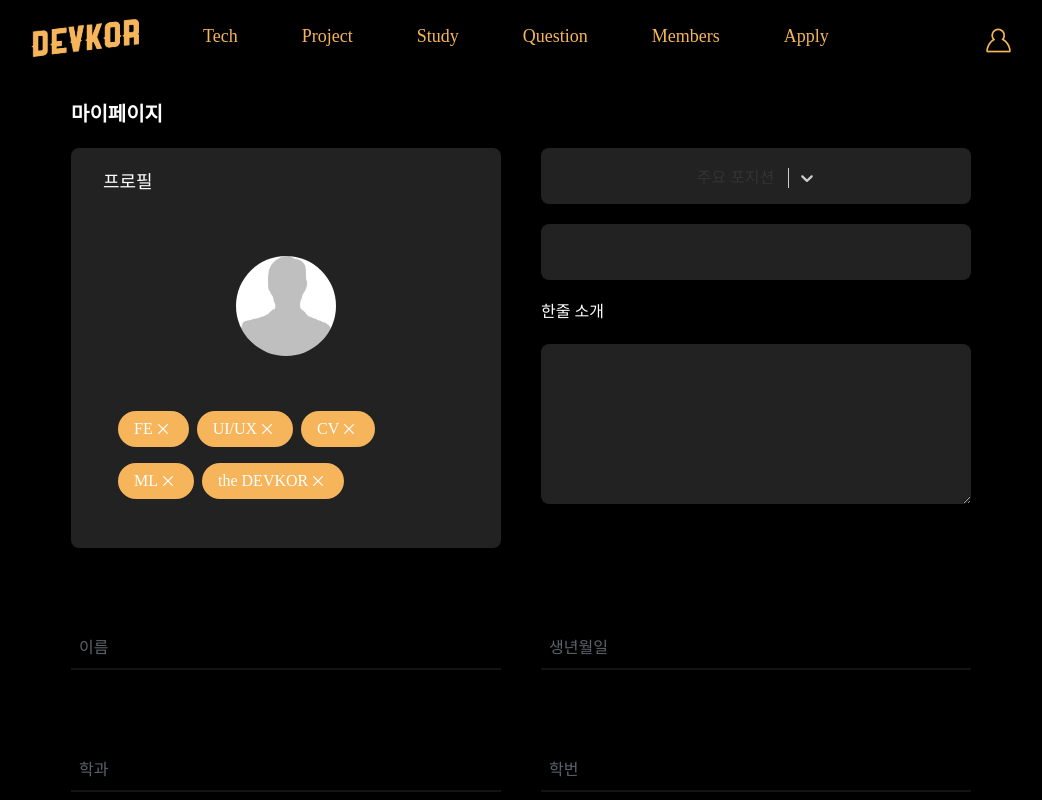
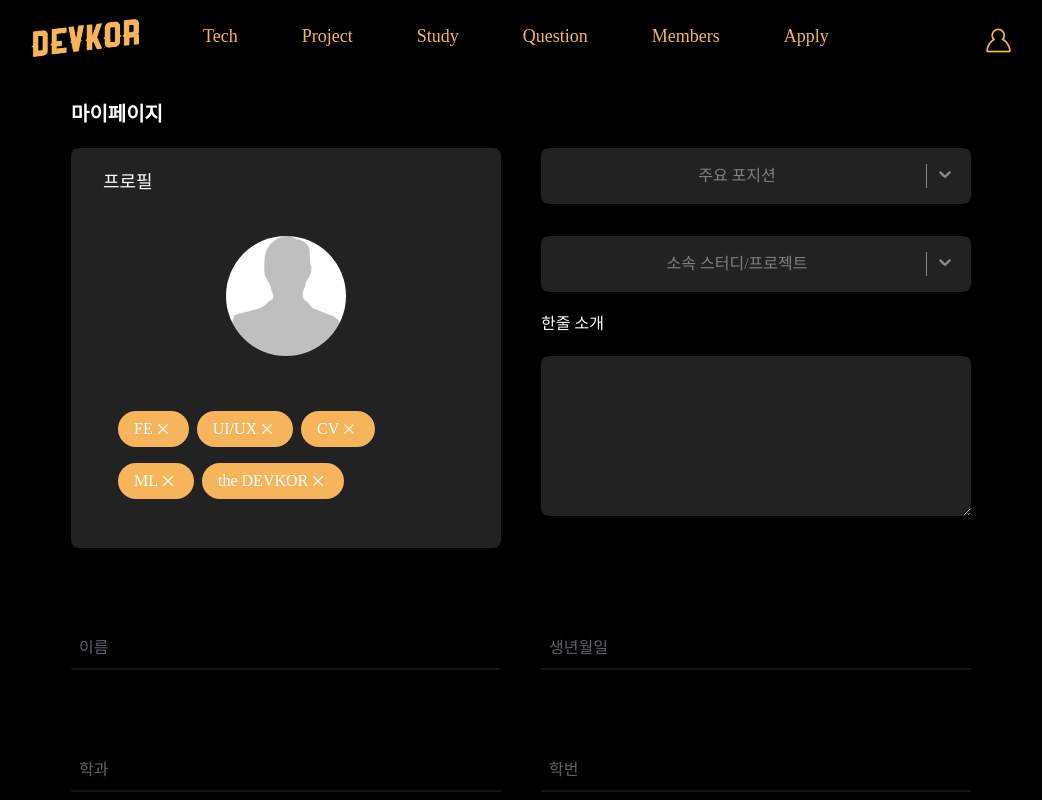
Before and after one commit to DevKor-Team/DEVKOR-front, a Next.js app: page /mypage in a window 1280 px wide. Shown: the top 800 px of the page, without its empty margins (119-1161 px from the left). Built offline with nearby package versions, Linux system fonts and the light colour scheme.

Commit message:
feat: make select prettier

```diff
--- a/pages/mypage.tsx
+++ b/pages/mypage.tsx
@@ -3,6 +3,7 @@ import { Tag } from "../components/Tag";
 import { useForm } from "react-hook-form";
 import { Inputs } from "../interface/inputs";
 import Select from "react-select";
+import { useState } from "react";
 
 const MyPage = () => {
     const {
@@ -10,20 +11,84 @@ const MyPage = () => {
         handleSubmit,
         formState: { errors },
     } = useForm<Inputs>();
+    const [selectedPosition, setSelectedPosition] = useState<string>();
+    const [selectedProject, setSelectedProject] = useState<string>();
     const positionOptions = [
         { value: "", label: "주요 포지션" },
         { value: "Frontend", label: "Frontend" },
         { value: "Backend", label: "Backend" },
         { value: "MachineLearning", label: "ML" },
     ];
+
+    const projectOptions = [
+        { value: "", label: "소속 스터디/프로젝트" },
+        { value: "Frontend", label: "Frontend 스터디" },
+        { value: "Express", label: "Backend-Express 스터디" },
+        { value: "Nest", label: "Backend-Nest 스터디" },
+        { value: "ML", label: "ML 스터디" },
+        { value: "WebGL", label: "WebGL 스터디" },
+        { value: "MobileApp", label: "앱(Flutter) 스터디" },
+    ];
+
     const customStyles = {
         menu: () => ({
-            color: "white",
+            background: "#222222",
         }),
 
         control: () => ({
             width: "100%",
+            height: "3.5rem",
             display: "flex",
+            background: "#222222",
+            padding: "0.5rem",
+            borderRadius: "0.5rem",
+        }),
+        valueContainer: () => ({
+            width: "100%",
+            display: "flex",
+            justifyContent: "center",
+            alignItems: "center",
+        }),
+        singleValue: () => ({
+            fontSize: "1.05rem",
+            opacity: 0.6,
+            letterSpacing: ".01rem",
+            fontWeight: 400,
+        }),
+        indicatorsContainer: () => ({
+            display: "flex",
+            opacity: 0.6,
+        }),
+    };
+
+    const customStyles2 = {
+        menu: () => ({
+            background: "#222222",
+        }),
+
+        control: () => ({
+            width: "100%",
+            height: "3.5rem",
+            display: "flex",
+            background: "#222222",
+            padding: "0.5rem",
+            borderRadius: "0.5rem",
+        }),
+        valueContainer: () => ({
+            width: "100%",
+            display: "flex",
+            justifyContent: "center",
+            alignItems: "center",
+        }),
+        singleValue: () => ({
+            fontSize: "1.05rem",
+            opacity: 0.6,
+            letterSpacing: ".01rem",
+            fontWeight: 400,
+        }),
+        indicatorsContainer: () => ({
+            display: "flex",
+            opacity: 0.6,
         }),
     };
 
@@ -40,8 +105,8 @@ const MyPage = () => {
                     <div className="bg-[#222222] w-[50%] rounded-lg mr-5 h-[25rem]">
                         <h4 className="text-lg px-8 py-5">프로필</h4>
                         <div className="flex flex-col items-center">
-                            <div className="my-10">
-                                <Image src="/images/ProfileDefault.jpg" alt="profile" width="100" height="100" className="rounded-full" />
+                            <div className="mb-10 mt-5">
+                                <Image src="/images/ProfileDefault.jpg" alt="profile" width="120" height="120" className="rounded-full" />
                             </div>
                             <div className="flex flex-wrap justify-start w-[80%] items-end mb-5">
                                 <Tag name="FE" />
@@ -53,10 +118,47 @@ const MyPage = () => {
                         </div>
                     </div>
                     <div className="w-[50%] ml-5 h-[25rem]">
-                        <div className="px-10 py-3 bg-[#222222] flex justify-center rounded-lg h-[3.5rem]">
-                            <Select options={positionOptions} styles={customStyles} defaultInputValue="주요 포지션" />
+                        <div>
+                            <Select
+                                options={positionOptions}
+                                styles={customStyles}
+                                placeholder="주요 포지션"
+                                isClearable={false}
+                                isSearchable={false}
+                                menuPosition={"fixed"}
+                                theme={(theme) => ({
+                                    ...theme,
+                                    colors: {
+                                        ...theme.colors,
+                                        primary25: "#F6B55A",
+                                        primary: "black",
+                                    },
+                                })}
+                                onChange={(value) => {
+                                    setSelectedPosition(value?.value);
+                                }}
+                            />
                         </div>
-                        <div className="px-10 py-3 bg-[#222222] flex justify-center rounded-lg h-[3.5rem] mt-5">{/* <Select options={positionOptions} styles={customStyles} /> */}</div>
+                        <div className="mt-8">
+                            <Select
+                                options={projectOptions}
+                                styles={customStyles2}
+                                placeholder="소속 스터디/프로젝트"
+                                isClearable={false}
+                                isSearchable={false}
+                                theme={(theme) => ({
+                                    ...theme,
+                                    colors: {
+                                        ...theme.colors,
+                                        primary25: "#F6B55A",
+                                        primary: "black",
+                                    },
+                                })}
+                                onChange={(value) => {
+                                    setSelectedProject(value?.value);
+                                }}
+                            />
+                        </div>
 
                         <div className="mt-5">
                             <h2 className="">한줄 소개</h2>
@@ -80,7 +182,7 @@ const MyPage = () => {
                     </div>
                 </div>
                 <div className="pb-[10rem]">
-                    <input type="submit" value="저장하기" className="bg-[#222222] rounded-xl flex mx-auto px-[4rem] py-4 cursor-pointer" />
+                    <input type="submit" value="저장하기" className="bg-[#222222] rounded-xl flex mx-auto px-[4.5rem] py-4 text-lg font-medium cursor-pointer hover:bg-devkor hover:text-black" />
                 </div>
             </form>
         </div>
```
